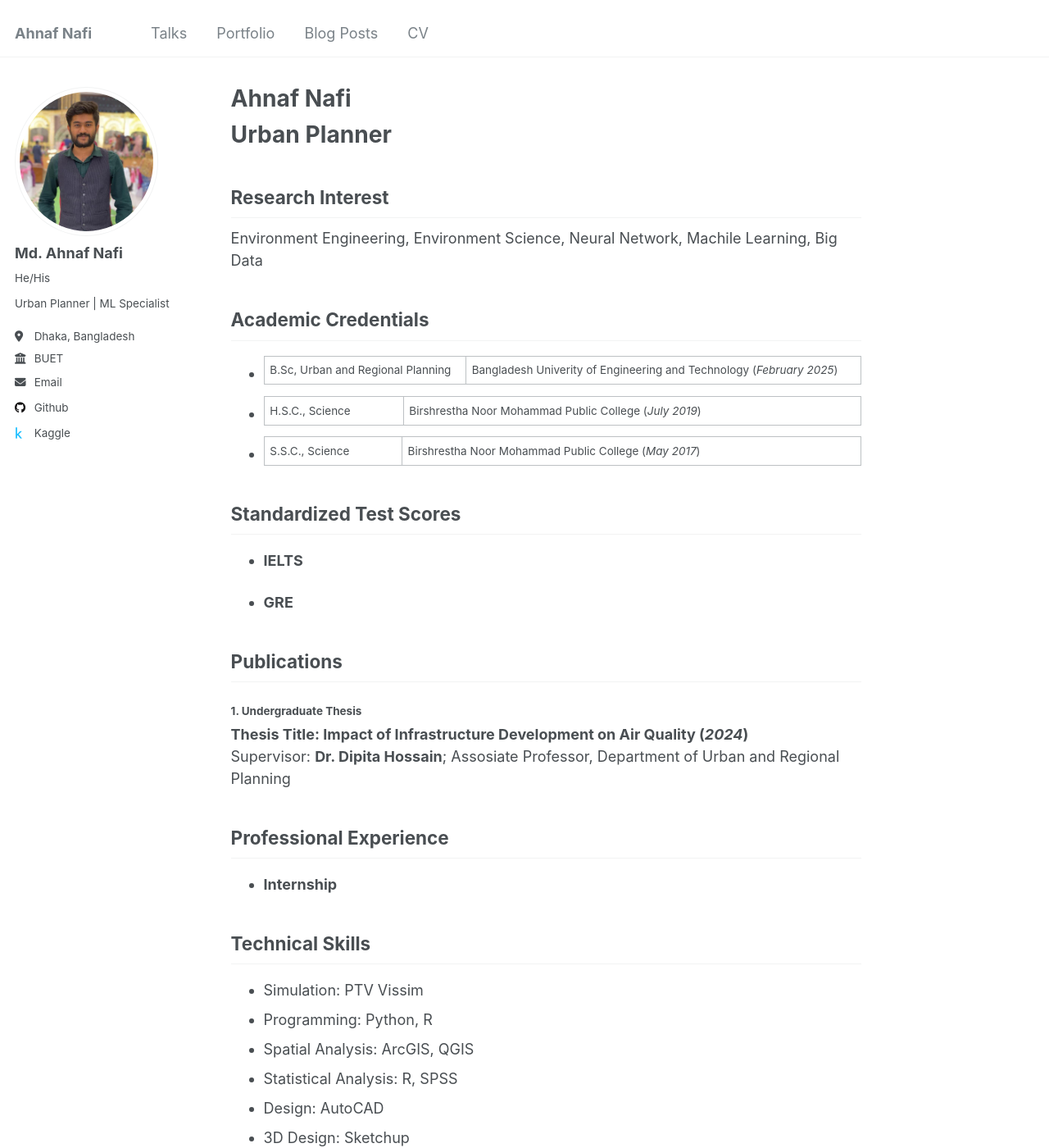
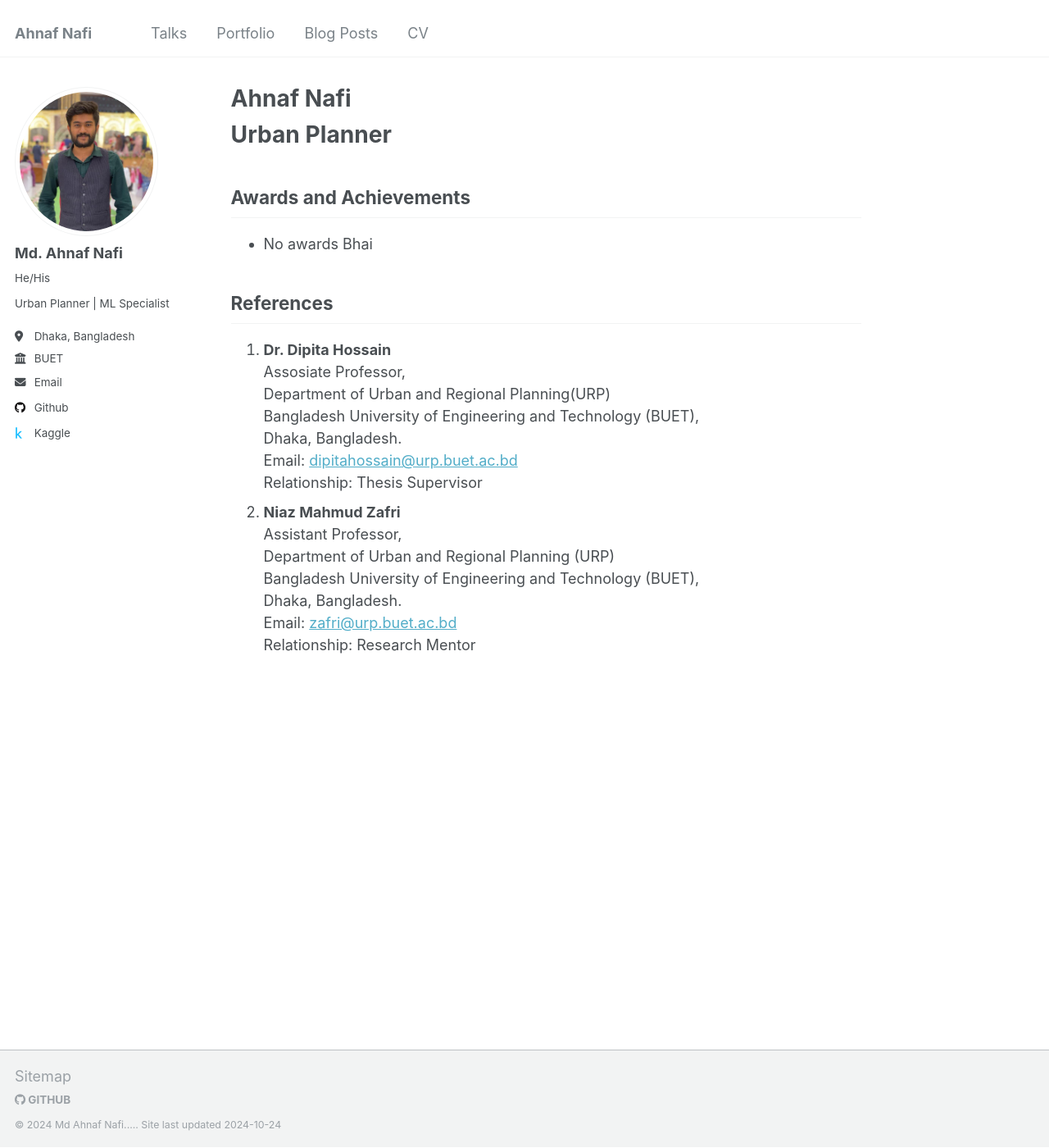
Before and after one commit to NafixData/ahnafnafi, a Jekyll site: the page built from _pages/about.md, in a window 1280 px wide and 1400 px high. Shown: the whole window at 82% size. Built offline with Jekyll 4.4.1, drawn with Linux system fonts in a browser that asks for light colours; some of the changed text lies outside the part shown.

Commit message:
Update about.md

```diff
--- a/_pages/about.md
+++ b/_pages/about.md
@@ -7,40 +7,6 @@ redirect_from:
   - /about.html
 ---
 # Urban Planner
-
-## Research Interest
-Environment Engineering, Environment Science, Neural Network, Machile Learning, Big Data
-## Academic Credentials
-- B.Sc, Urban and Regional Planning | Bangladesh Univerity of Engineering and Technology (_February 2025_)
-- H.S.C., Science | Birshrestha Noor Mohammad Public College (_July 2019_)
-- S.S.C., Science | Birshrestha Noor Mohammad Public College (_May 2017_)
-
-## Standardized Test Scores
-- **IELTS**
-
-- **GRE**
-
-## Publications
-#### 1. Undergraduate Thesis
-**Thesis Title: Impact of Infrastructure Development on Air Quality (_2024_)**
-Supervisor: **Dr. Dipita Hossain**; Assosiate Professor, Department of Urban and Regional Planning
-
-
-
-## Professional Experience
-- **Internship**
-
-
-
-## Technical Skills
-- Simulation: PTV Vissim
-- Programming: Python, R
-- Spatial Analysis: ArcGIS, QGIS
-- Statistical Analysis: R, SPSS
-- Design: AutoCAD
-- 3D Design: Sketchup
-- Presentation: MS PowerPoint
-- Others: Microsoft Offices, Adobe Illustrator, Adobe Premier Pro
 
 ## Awards and Achievements
 - No awards Bhai
```
